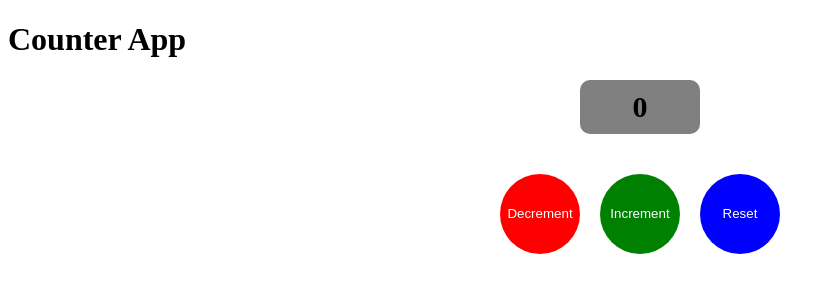
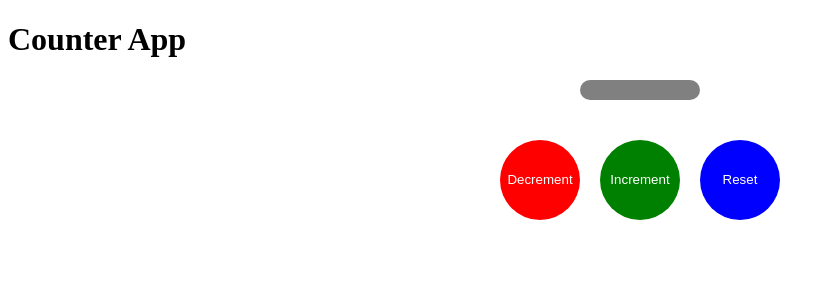
Before and after one commit to yashkmuar/Counter-App-Using-Angular, an Angular app: page / in a window 1280 px wide. Shown: the top 300 px of the page, without its empty margins (0-834 px from the left). Built offline with nearby package versions, Linux system fonts and the light colour scheme.

Commit message:
Adding count through interpolation

```diff
--- a/src/app/app.html
+++ b/src/app/app.html
@@ -1,6 +1,6 @@
 <h1>Counter App</h1>
 <div style="text-align: center;">
-  <h2 class="count">0</h2>
+  <h2 class="count">{{count}}</h2>
   <div>
     <button class="btn bg-red">Decrement</button>
     <button class="btn bg-green">Increment</button>
```
